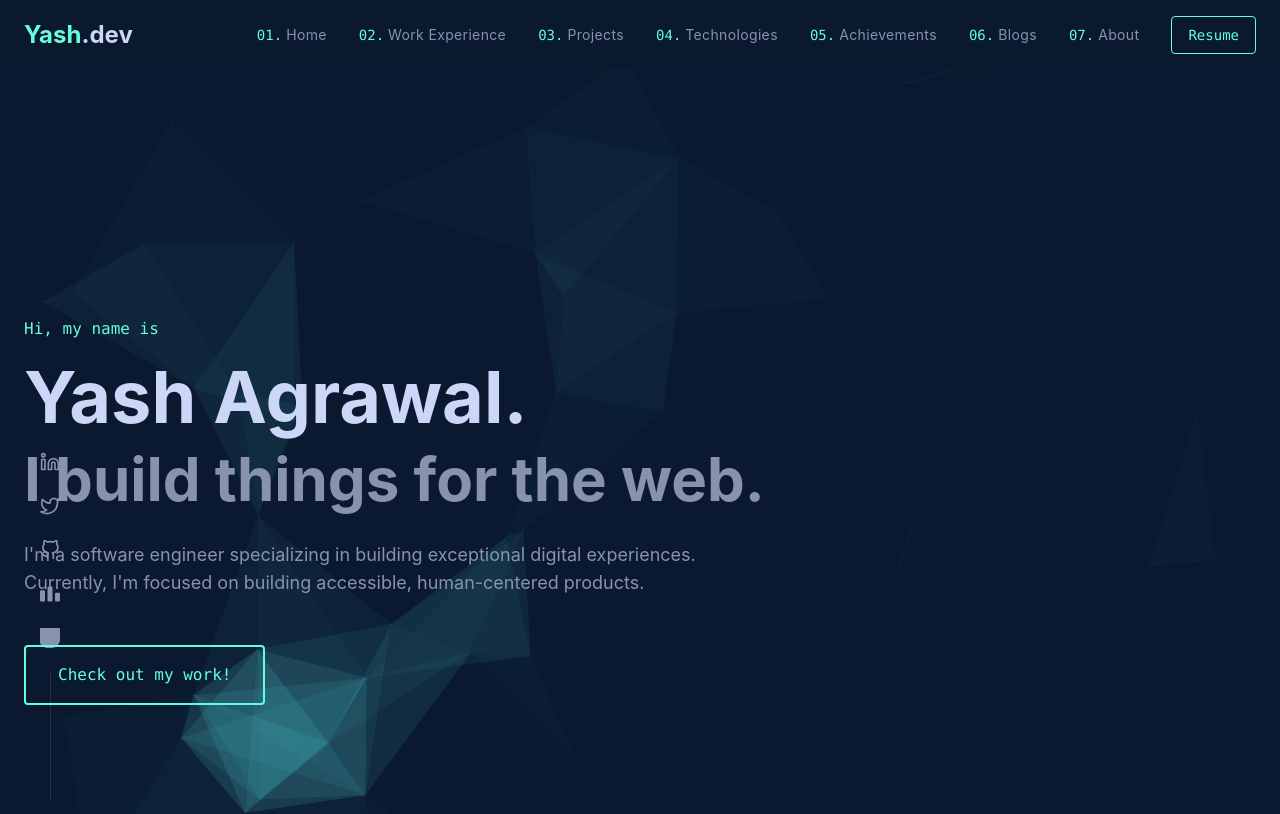
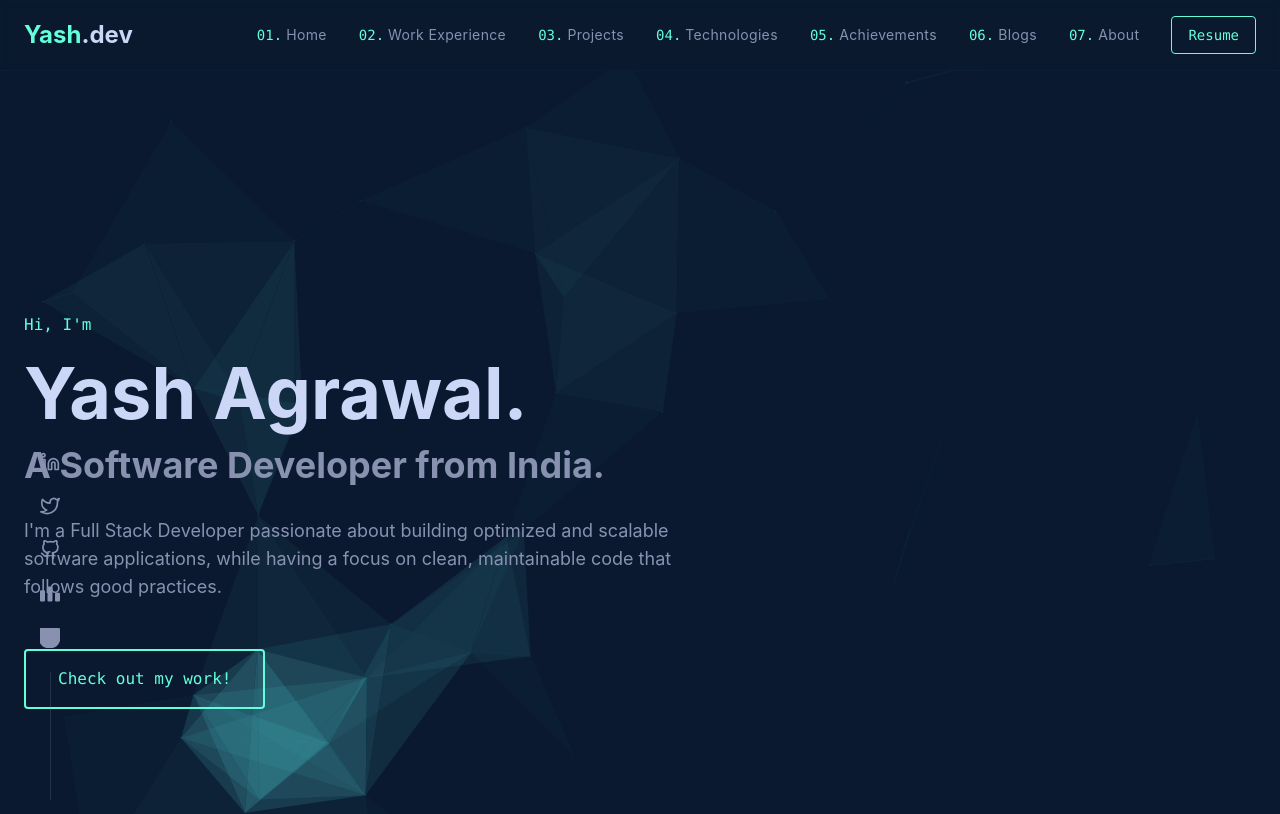
Before and after one commit to Yash-007/Portfolio, a React (Vite) app: page / in a window 1280 px wide. Shown: the top 814 px of the page. Built offline with nearby package versions, Linux system fonts and the light colour scheme.

Commit message:
change home page heading

```diff
--- a/src/App.tsx
+++ b/src/App.tsx
@@ -68,16 +68,16 @@ function App() {
         <section id="home" className="min-h-screen flex items-center pt-20">
           <div className="container mx-auto px-6">
             <div className="max-w-4xl">
-              <p className="text-accent font-mono mb-5">Hi, my name is</p>
+              <p className="text-accent font-mono mb-5">Hi, I'm</p>
               <h1 className="text-5xl md:text-7xl font-bold mb-4 text-text">
                 Yash Agrawal.
               </h1>
-              <h2 className="text-4xl md:text-6xl font-bold mb-8 text-text-secondary">
-                I build things for the web.
+              <h2 className="text-4xl md:text-4xl font-bold mb-8 text-text-secondary">
+                 A Software Developer from India.
               </h2>
               <p className="text-text-secondary text-lg max-w-2xl mb-12">
-                I'm a software engineer specializing in building exceptional digital experiences.
-                Currently, I'm focused on building accessible, human-centered products.
+                I'm a Full Stack Developer passionate about building optimized and scalable software applications,
+                while having a focus on clean, maintainable code that follows good practices.
               </p>
               <a
                 href="#projects"
--- a/src/components/SocialLinks.tsx
+++ b/src/components/SocialLinks.tsx
@@ -1,6 +1,6 @@
 export default function SocialLinks() {
   return (
-    <div className="fixed left-10 bottom-0 hidden xl:flex flex-col items-center gap-6">
+    <div className="fixed left-10 bottom-0 hidden xl:flex flex-col items-center gap-6 z-50">
       {/* LinkedIn */}
       <a
         href="https://www.linkedin.com/in/yash-agrawal-514974229"
```
